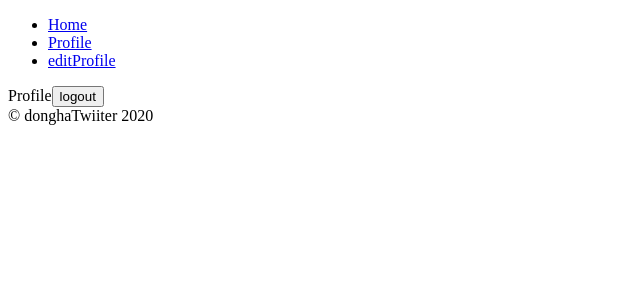
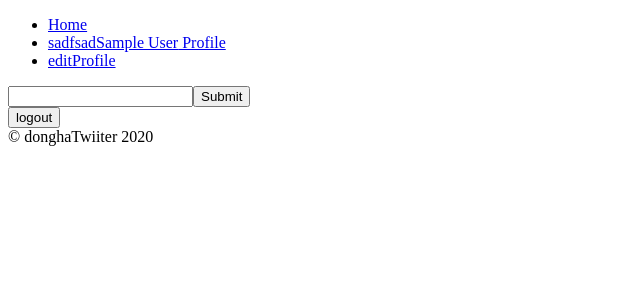
Before and after one commit to ha4219/workspace, a React (Create React App) app: page /#/profile in a window 1280 px wide. Shown: the top 300 px of the page, without its empty margins (0-640 px from the left). Built offline with nearby package versions, Linux system fonts and the light colour scheme; no server answers; the database is empty; sample sign-in values are in the browser's storage.

Commit message:
[ha4219] add profile name change

```diff
--- a/src/components/Navigation.js
+++ b/src/components/Navigation.js
@@ -2,18 +2,22 @@ import React from 'react';
 import { Link } from 'react-router-dom';
 
 
-const Navigation = () => <nav>
+const Navigation = ({userObj}) => {
+    return (
+        <nav>
             <ul>
                 <li>
                     <Link to="/">Home</Link>
                 </li>
                 <li>
-            <Link to="/profile">Profile</Link>
+                    <Link to="/profile">sadfsad{userObj.displayName} Profile</Link>
                 </li>
                 <li>
                     <Link to="/editProfile">editProfile</Link>
                 </li>
             </ul>
         </nav>
+    );
+}
 
 export default Navigation;
--- a/src/components/Router.js
+++ b/src/components/Router.js
@@ -9,7 +9,7 @@ import Profile from 'routes/Profile';
 const AppRouter =  ({isLoggedIn, userObj}) => {
     return (
         <Router>
-            {isLoggedIn && <Navigation/>}
+            {isLoggedIn && <Navigation userObj={userObj}/>}
             <Switch>
                 {isLoggedIn ? (
                     <>
--- a/src/routes/Profile.js
+++ b/src/routes/Profile.js
@@ -1,10 +1,11 @@
 import { authService, dbService } from 'fbase';
-import React, { useEffect } from 'react';
+import React, { useEffect, useState } from 'react';
 import { useHistory } from 'react-router-dom';
 
 
 const Profile = ({ userObj }) => {
     const history = useHistory();
+    const [newDisplayName, setNewDisplayName] = useState(userObj.displayName);
     const onLogOutClick = () => {
         authService.signOut();
         history.push("/");
@@ -18,9 +19,19 @@ const Profile = ({ userObj }) => {
     useEffect(() => {
         getMyTweets();
     }, []);
+    const onChange = (e) => {
+        const {target:{value}} = e;
+        setNewDisplayName(value);
+    };
+    const onSubmit = (e) => {
+        e.preventDefault();
+    };
     return (
         <>
-            <span>Profile</span>
+            <form onSubmit={onSubmit}>
+                <input type="text" required onChange={onChange}></input>
+                <input type="submit"></input>
+            </form>
             <button onClick={onLogOutClick}>logout</button>
         </>
     );
```
Lines whose indentation alone changed are shown as unchanged.
